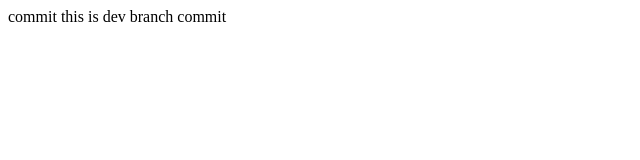
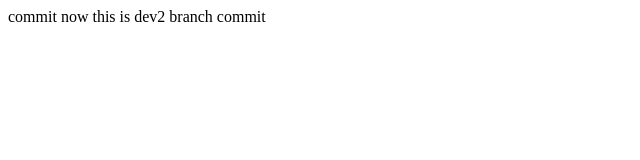
Before and after one commit to murtazabutt12345/reo, a plain HTML site: page index.html in a window 1280 px wide. Shown: the full height of the page, 0-640 px from the left. Drawn offline with Linux system fonts and the light colour scheme.

Commit message:
this is dev2 first commit

```diff
--- a/index.html
+++ b/index.html
@@ -7,4 +7,4 @@
     </body>
 
 </html>
-commit this is dev branch commit
+commit now this is dev2 branch commit
```
